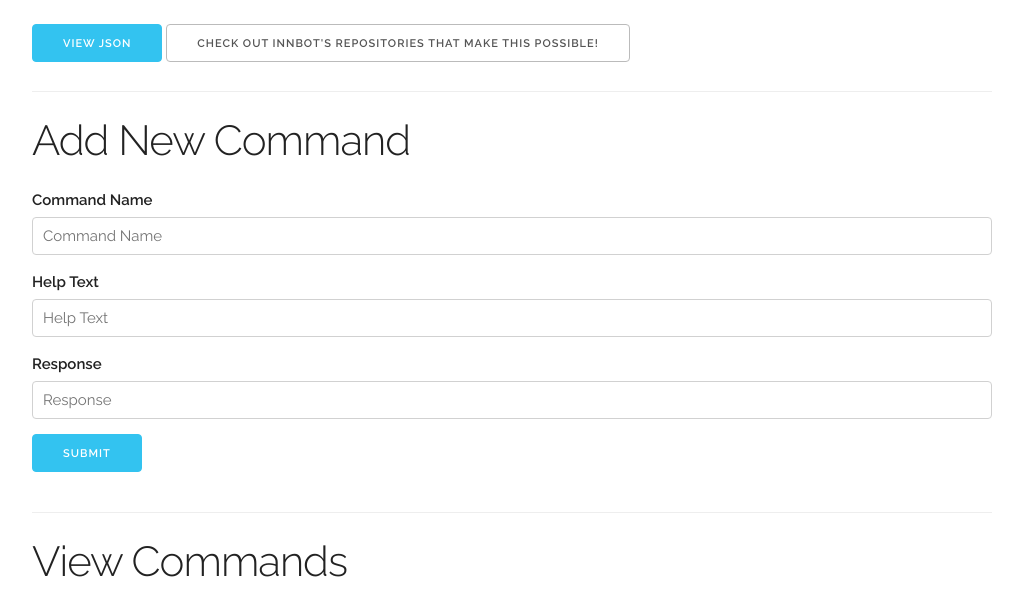
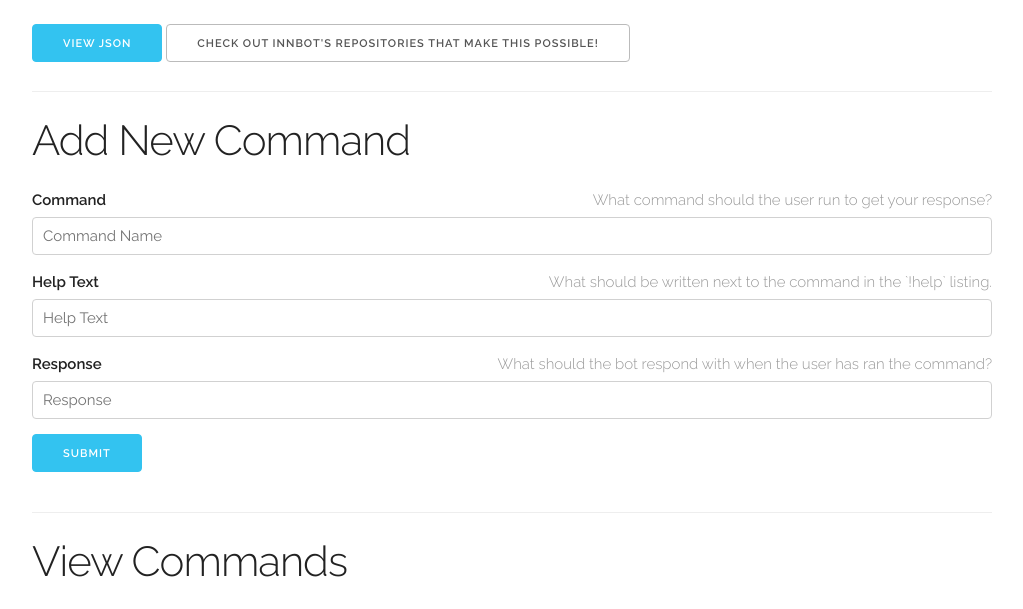
Before and after one commit to RelaySC/command-repository, a Flask app: page / in a window 1280 px wide. Shown: the part 204-813 px from the top of the page, without its empty margins (128-1151 px from the left). Run offline with Flask 2, Linux system fonts and the light colour scheme; data that the repository does not hold is empty.

Commit message:
Added some help text.

```diff
--- a/templates/index.html
+++ b/templates/index.html
@@ -26,6 +26,12 @@
             #intro {
                 margin-bottom: 1.25em;
             }
+
+            label > .subtitle {
+                font-weight: 300;
+                color: #999;
+                float: right;
+            }
         </style>
     </head>
     <body>
@@ -40,11 +46,20 @@
                 <div class="separator"></div>
                 <h2>Add New Command</h2>
                 <form action="/" method="POST">
-                    <label for="command_name">Command Name</label>
+                    <label for="command_name">
+                        Command
+                        <span class="subtitle">What command should the user run to get your response?</span>
+                    </label>
                     <input class="u-full-width" type="text" name="command_name" placeholder="Command Name" required></input>
-                    <label for="help_text">Help Text</label>
+                    <label for="help_text">
+                        Help Text
+                        <span class="subtitle">What should be written next to the command in the `!help` listing.</span>
+                    </label>
                     <input class="u-full-width" type="text" name="help_text" placeholder="Help Text" required></input>
-                    <label for="response">Response</label>
+                    <label for="response">
+                        Response
+                        <span class="subtitle">What should the bot respond with when the user has ran the command?</span>
+                    </label>
                     <input class="u-full-width" type="text" name="response" placeholder="Response" required></input>
                     <input class="button-primary" type="submit" value="Submit"></input>
                 </form>
@@ -66,7 +81,7 @@
                         {% for command in commands %}
                         <tr>
                             <td>{{ command.id }}</td>
-                            <td>{{ command.command_name }}</td>
+                            <td>!{{ command.command_name }}</td>
                             <td>{{ command.help_text }}</td>
                             <td>{{ command.response }}</td>
                             <td><button class="button-primary" onclick="deleteCommand({{ command.id }})">Delete</button></td>
```
